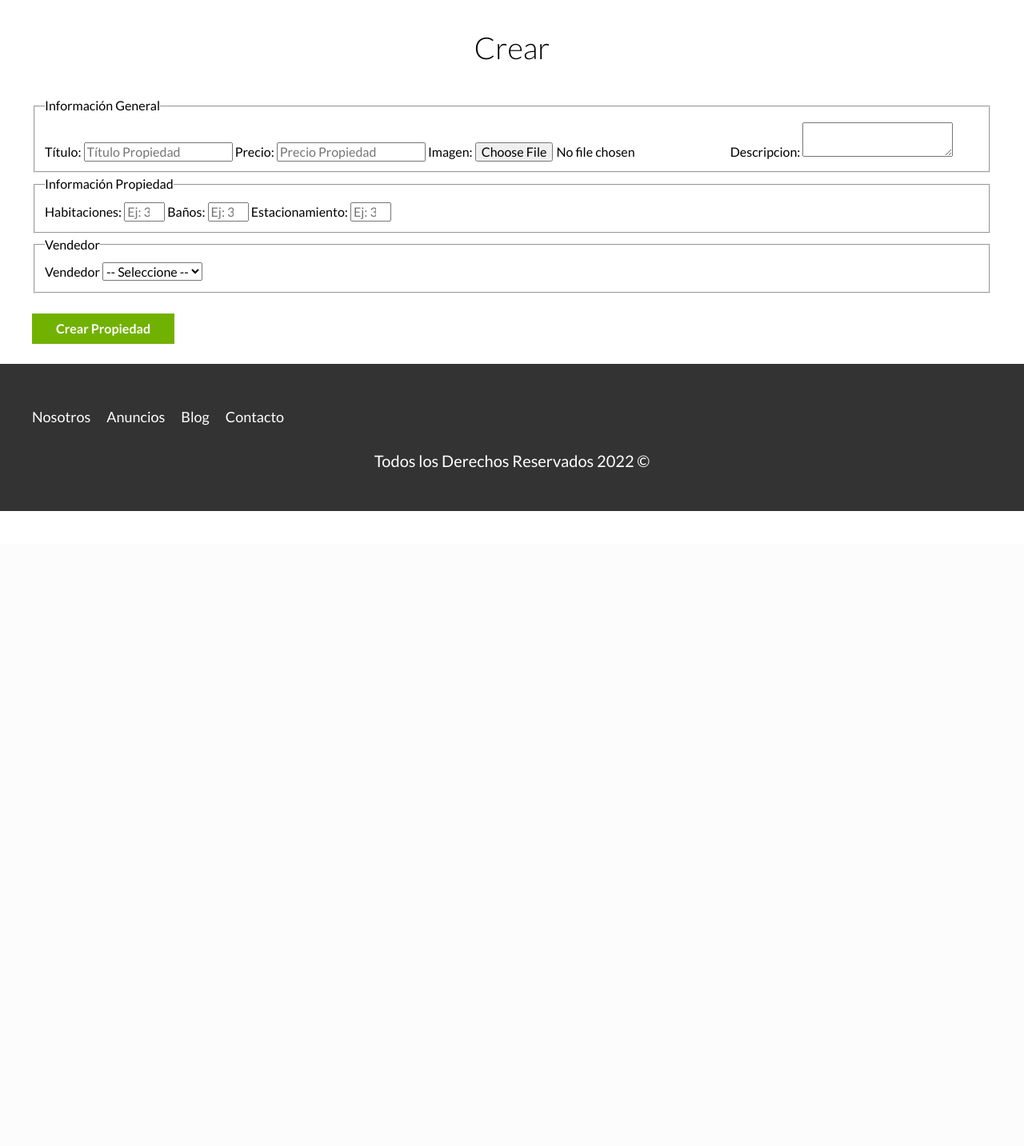
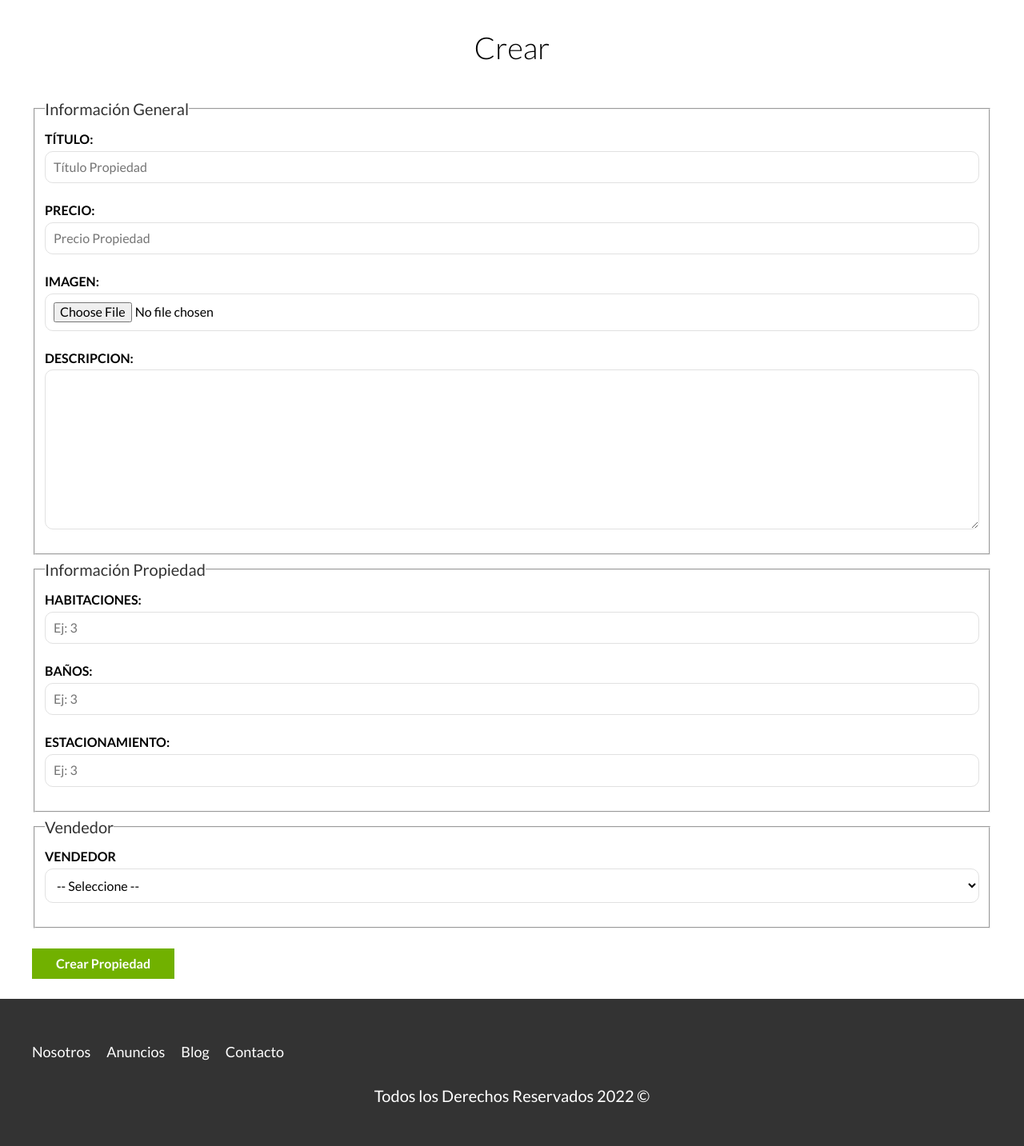
Before and after one commit to colidom/bienesraicesMVC, a PHP site: template views/propiedades/crear.php in a window 1280 px wide. Shown: the part 120-1553 px from the top of the page at 80% size. Before the commit the page ends 759 px from the top, so only its background shows below. Run offline with PHP 8.4, Linux system fonts and the light colour scheme; the template is opened without the code that fills it, so the values that code supplies are empty.

Commit message:
Fixed: Error que impedía se viera bien el formulario de crear propiedad

```diff
--- a/views/propiedades/crear.php
+++ b/views/propiedades/crear.php
@@ -1,7 +1,7 @@
 <main class="contenedor seccion">
     <h1>Crear</h1>
 
-    <form classs="formulario" method="POST">
+    <form class="formulario" method="POST">
         <?php include __DIR__ . '/formulario.php'; ?>
 
         <input type="submit" value="Crear Propiedad" class="boton boton-verde">
```
